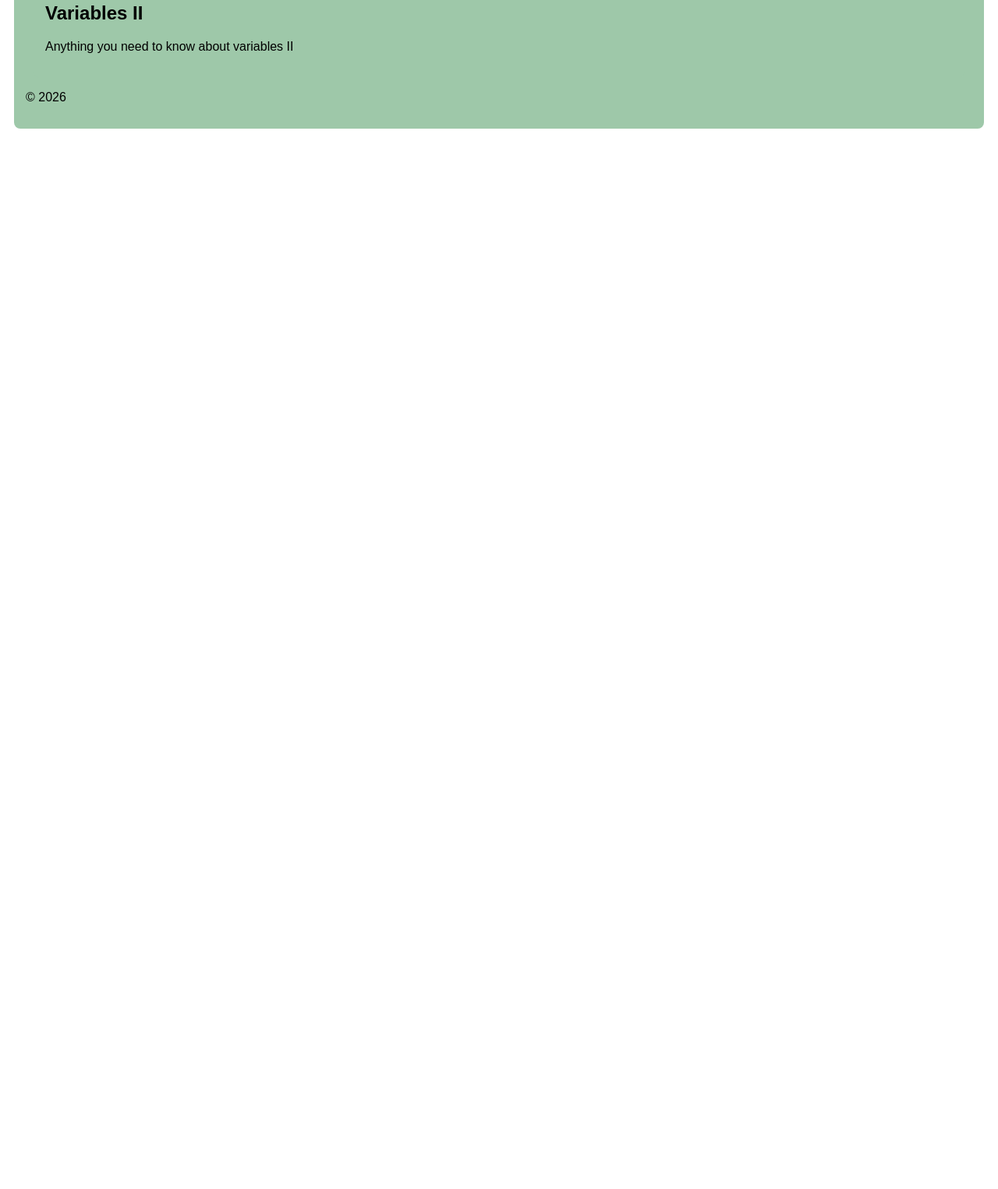
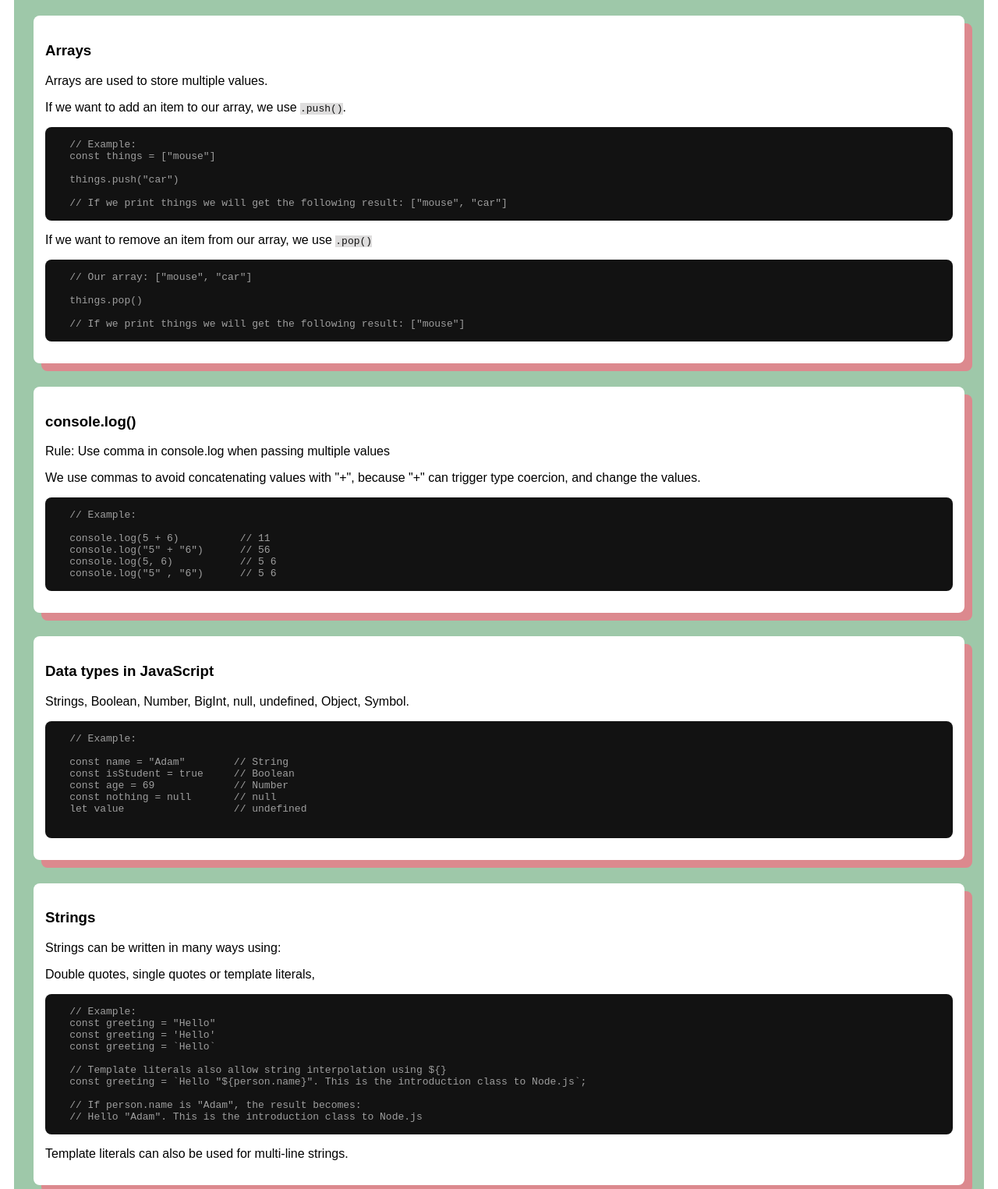
Before and after one commit to Yakoob1884/cheatsheet_website, a website: page public/variables/variables-page.html in a window 1280 px wide. Shown: the part 1580-3105 px from the top of the page at 78% size. Before the commit the page ends 1755 px from the top, so only its background shows below. Drawn offline with Linux system fonts and the light colour scheme; a web font is replaced by a local one.

Commit message:
Variables I finsihed

```diff
--- a/package.json
+++ b/package.json
@@ -1,4 +1,5 @@
 {
+    "type": "module",
     "dependencies" : {
         "express": "5.2.1"
     }
--- a/public/variables/variables-page.html
+++ b/public/variables/variables-page.html
@@ -67,7 +67,8 @@
 
                 <div class="text-container">
                     <h3>Variables: const and let</h3>
-                    <p>The rule is to use const whenever possible, otherwise use let when you know the value needs to change.</p>
+                    <p>The rule is to use const whenever possible, otherwise use let when you know the value needs to
+                        change.</p>
 
                     <code>
                     <pre>
@@ -88,13 +89,14 @@
 
                     <code>
                     <pre>
+
     // Example:
 
     const person = {
-        name: "Morten"
+        name: "Adam"
     }
 
-    // The key is name, and the value is Morten
+    // The key is name, and the value is Adam
                     </pre>
                 </code>
 
@@ -103,19 +105,110 @@
                     <code>
                     <pre>
 
-    person.age = 69;
+    person.age = 69
 
     // Now the object becomes:
     {
-        name: "Morten",
+        name: "Adam",
         age: 69
     }
                     </pre>
                 </code>
-
-
+                    <p>You can also delete properties again, by using <code>delete person.name</code>. Delete person
+                        does not delete the object.</p>
                 </div>
 
+                <div class="text-container">
+                    <h3>Arrays</h3>
+                    <p>Arrays are used to store multiple values.</p>
+                    <p>If we want to add an item to our array, we use <code>.push()</code>.</p>
+
+                <code>
+                    <pre>
+
+    // Example:
+    const things = ["mouse"]
+
+    things.push("car")
+
+    // If we print things we will get the following result: ["mouse", "car"]
+                    </pre>
+                </code>
+
+                    <p>If we want to remove an item from our array, we use <code>.pop()</code></p>
+
+                <code>
+                    <pre>
+
+    // Our array: ["mouse", "car"]
+
+    things.pop()
+
+    // If we print things we will get the following result: ["mouse"]
+                    </pre>
+                </code>
+                </div>
+
+                <div class="text-container">
+                    <h3>console.log()</h3>
+                    <p>Rule: Use comma in console.log when passing multiple values</p>
+                    <p>We use commas to avoid concatenating values with "+", because "+" can trigger type coercion, and change the values.</p>
+
+                    <code>
+                    <pre>
+
+    // Example:
+
+    console.log(5 + 6)          // 11
+    console.log("5" + "6")      // 56
+    console.log(5, 6)           // 5 6
+    console.log("5" , "6")      // 5 6
+                    </pre>
+                </code>
+                </div>
+
+                <div class="text-container">
+                    <h3>Data types in JavaScript</h3>
+                    <p>Strings, Boolean, Number, BigInt, null, undefined, Object, Symbol.</p>
+
+                    <code>
+                    <pre>
+
+    // Example:
+
+    const name = "Adam"        // String
+    const isStudent = true     // Boolean
+    const age = 69             // Number
+    const nothing = null       // null
+    let value                  // undefined
+
+                    </pre>
+                </code>
+                </div>
+
+                <div class="text-container">
+                    <h3>Strings</h3>
+                    <p>Strings can be written in many ways using:</p>
+                    <p>Double quotes, single quotes or template literals, </p>
+
+                    <code>
+                    <pre>
+
+    // Example:
+    const greeting = "Hello"
+    const greeting = 'Hello'
+    const greeting = `Hello`
+
+    // Template literals also allow string interpolation using ${}
+    const greeting = `Hello "${person.name}". This is the introduction class to Node.js`;
+
+    // If person.name is "Adam", the result becomes:
+    // Hello "Adam". This is the introduction class to Node.js
+                    </pre>
+                </code>
+
+                <p>Template literals can also be used for multi-line strings.</p>
+                </div>
             </div>
 
 
```
Also changed, not shown: public/assets/template/templage-page.html (+1 -0 lines). Lines whose indentation alone changed are shown as unchanged.
